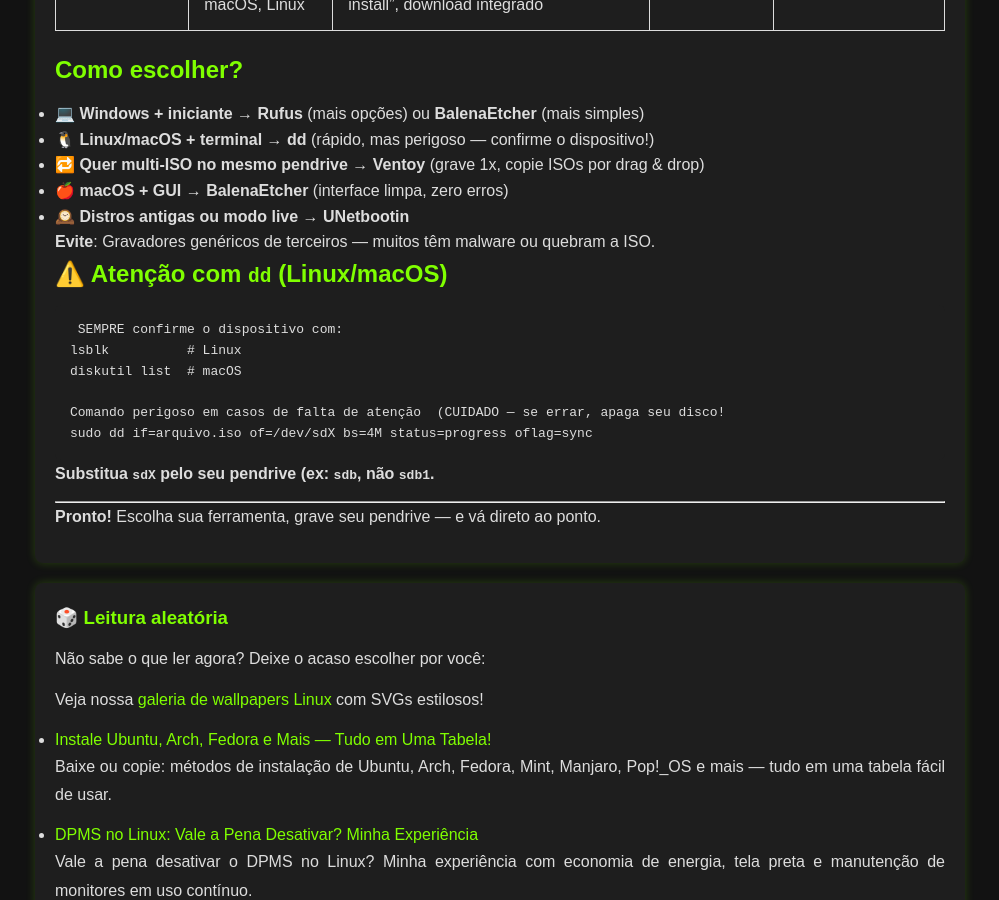
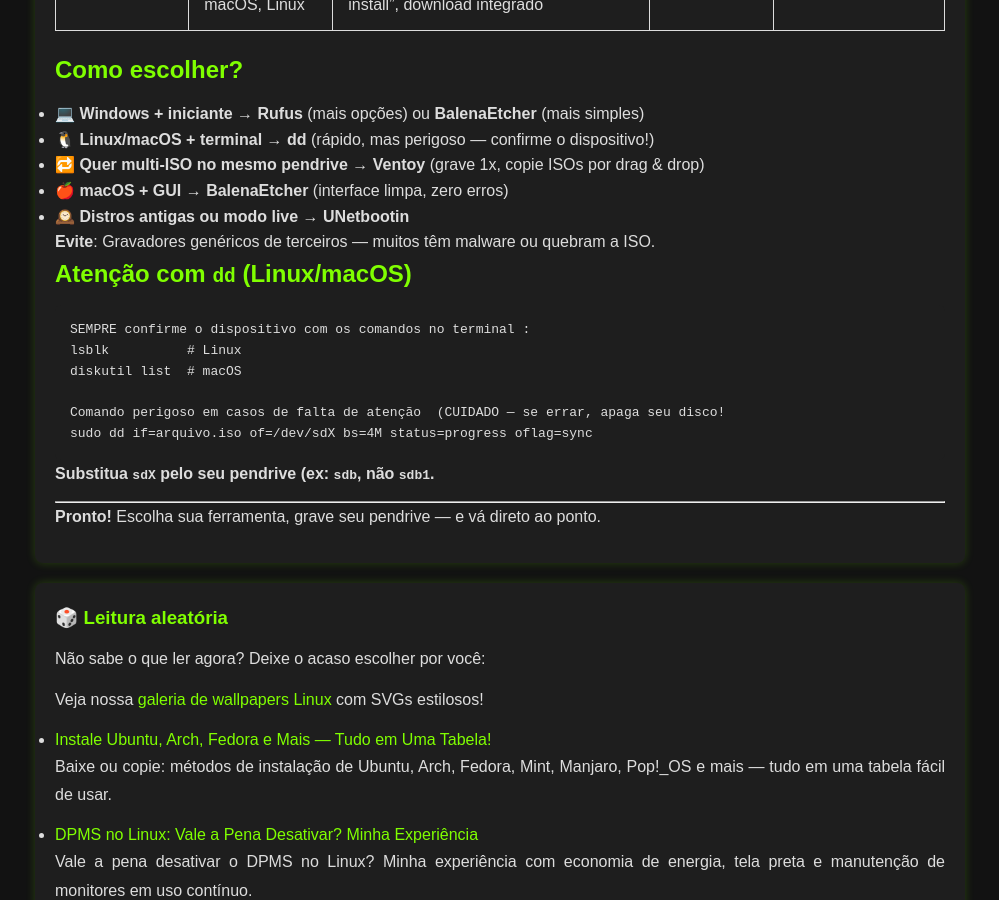
Before and after one commit to Piolinux/piolinux-site, a Jekyll site: the page built from _posts/2025-09-12-gravador-de-isousb-qual-ferramenta-usar-em-2025.md, in a window 1280 px wide and 900 px high, scrolled down 1158 px. Shown: the whole window, without its empty margins (140-1139 px from the left). Built offline with Jekyll 4.4.1, drawn with Linux system fonts in a browser that asks for light colours; some of the changed text lies outside the part shown.

Commit message:
Update 2025-09-12-gravador-de-isousb-qual-ferramenta-usar-em-2025.md

```diff
--- a/_posts/2025-09-12-gravador-de-isousb-qual-ferramenta-usar-em-2025.md
+++ b/_posts/2025-09-12-gravador-de-isousb-qual-ferramenta-usar-em-2025.md
@@ -100,10 +100,10 @@ permalink: /gravador-iso-usb-comparativo/
    <strong>Evite</strong>: Gravadores genéricos de terceiros — muitos têm malware ou quebram a ISO.
 </blockquote>
 
-<h2>⚠️ Atenção com <code>dd</code> (Linux/macOS)</h2>
+<h2>Atenção com <code>dd</code> (Linux/macOS)</h2>
 
 <pre style="background:#1e1e1e; color:#ddd; padding:15px; border-radius:6px; overflow-x:auto;">
- SEMPRE confirme o dispositivo com:
+SEMPRE confirme o dispositivo com os comandos no terminal :
 lsblk          # Linux
 diskutil list  # macOS
 
```
Also changed, not shown: other parts of _posts/2025-09-12-gravador-de-isousb-qual-ferramenta-usar-em-2025.md (+1 -1 lines).
